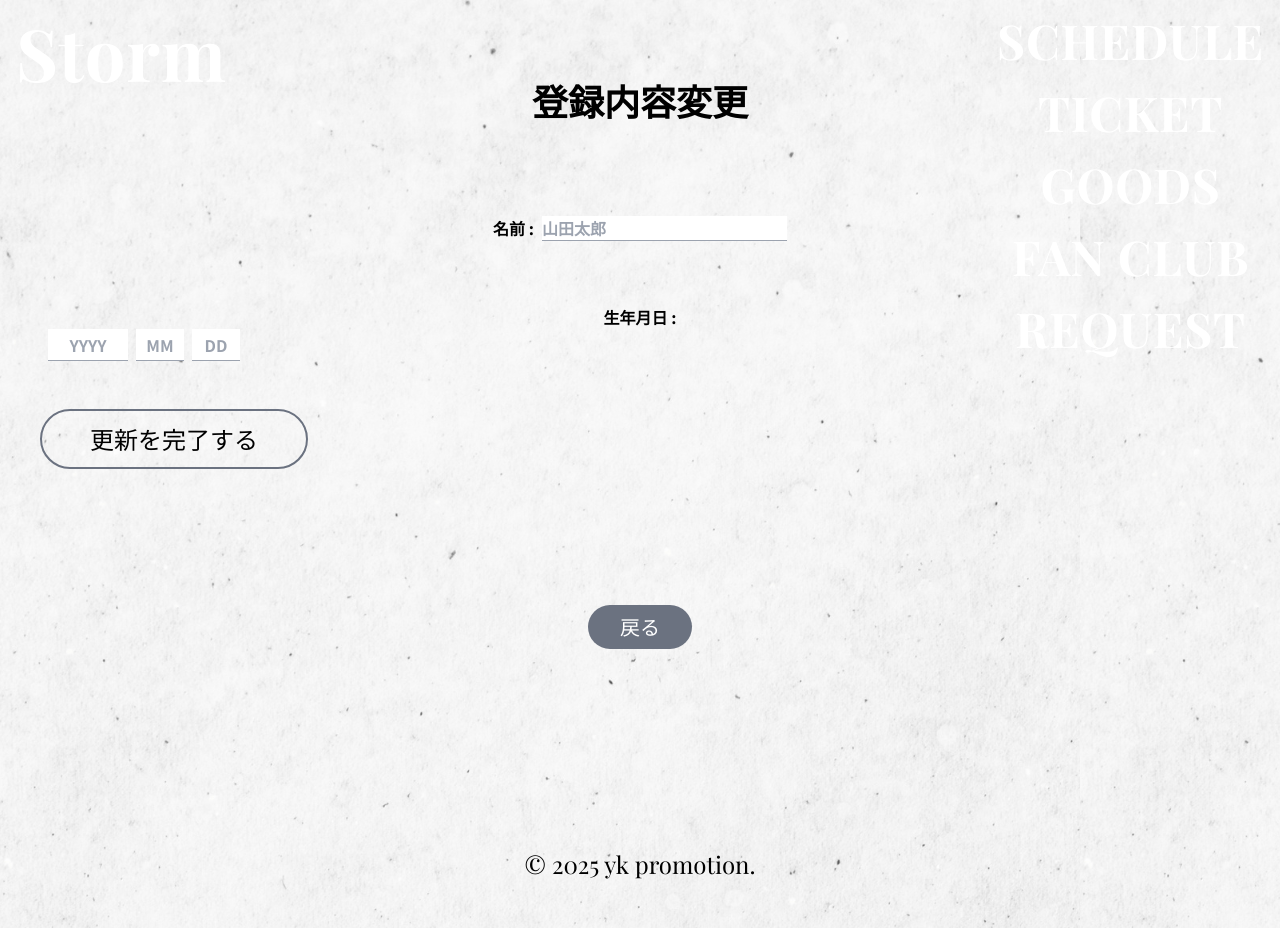
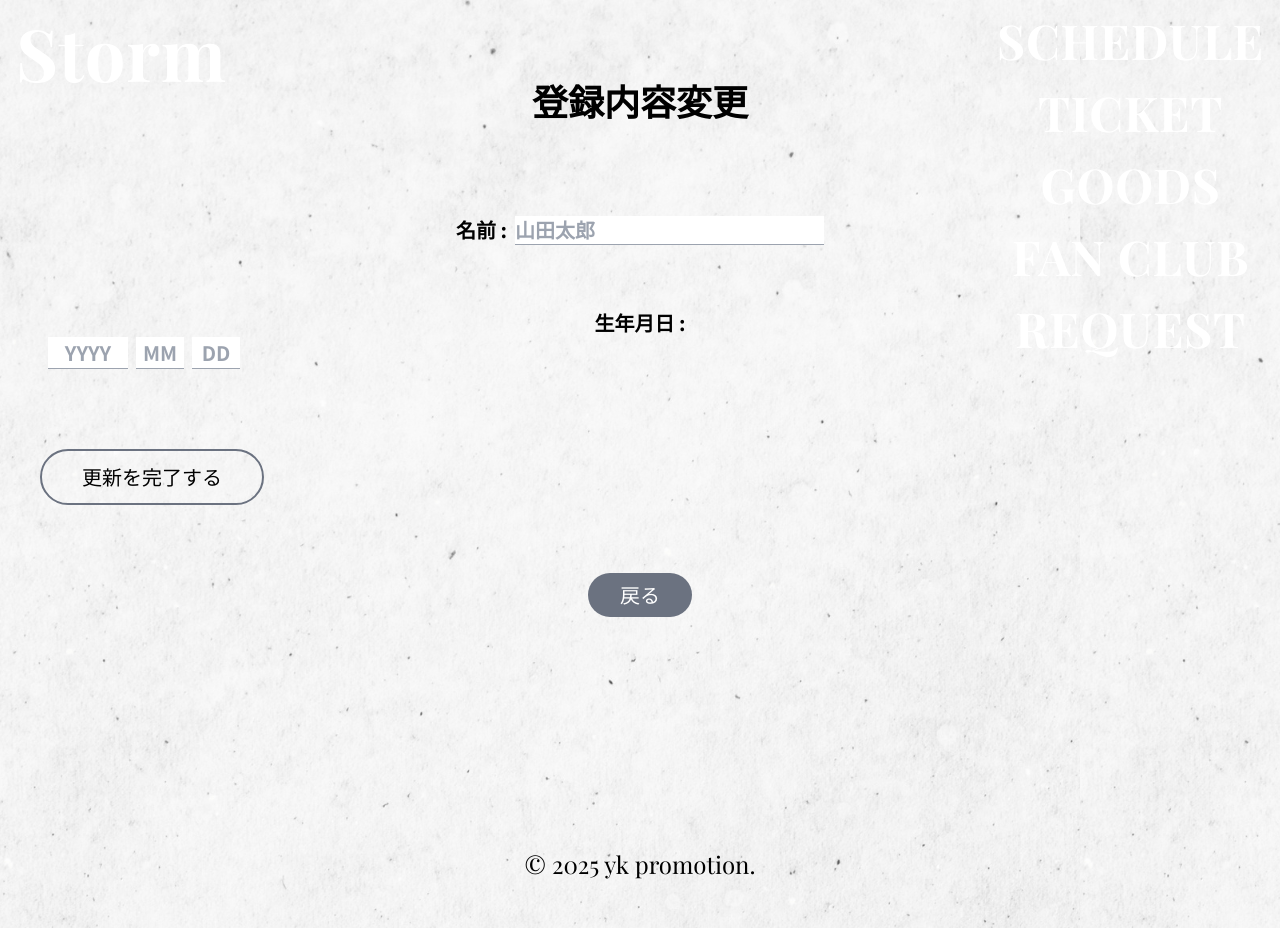
Before and after one commit to kotoaaa0327/my-react-project, a React (Vite) app in the folder frontend/: page /mypageedit in a window 1280 px wide. Built offline with nearby package versions, Linux system fonts and the light colour scheme; no server answers; a web font is replaced by a local one.

Commit message:
css微調整

```diff
--- a/frontend/src/components/Countdown.tsx
+++ b/frontend/src/components/Countdown.tsx
@@ -5,27 +5,38 @@ import { useState, useEffect } from "react";
 const Countdown: React.FC = () => {
   const countdownEnv = import.meta.env.VITE_COUNTDOWN_END;
 
+//.envから取得した日付文字列（2026-03-28T00:00:00Z）が存在するかどうか
 const endDate = countdownEnv
+//存在するなら、それをDate型に変換して使う
 ? new Date(countdownEnv)
+//存在しない（undefinedや空）なら、今日の23:59:59 に設定した日付を使う
 : new Date(new Date().setHours(23, 59, 59, 999));
 
+//設定した終了時間と、今の現在時刻との差をstateに保存
 const [timeLeft, setTimeLeft] = useState(endDate.getTime() - Date.now());
 
 useEffect(() => {
+  //1,000ミリ秒（=1秒）ごとに処理を実行する
   const timer = setInterval(() => {
     setTimeLeft(endDate.getTime() - Date.now());
   }, 1000);
+  //コンポーネントが消える時や再レンダー時にタイマーを止める
   return () => clearInterval(timer);
 }, [endDate]);
 
+//ミリ秒の塊から、日・時間・分・秒を順番に切り分け
+//残り時間（ms）を1日のミリ秒で割る
 const days = Math.floor(timeLeft / (1000 * 60 * 60 * 24));
+//1時間をミリ秒に変換（= 3600000ms）。24時間を超えた分を切り捨てて今の時間部分だけにする
 const hours = Math.floor((timeLeft / (1000 * 60 * 60)) % 24);
+//ミリ秒 → 分 に変換。60分を超えた分は切り捨て、0〜59 の範囲にする
 const minutes = Math.floor((timeLeft / (1000 * 60)) % 60);
+//ミリ秒 → 秒に変換。0〜59秒を取得
 const seconds = Math.floor((timeLeft / 1000) % 60);
 
   return (
     <div className="text-center py-10">
-      <h2 className="text-2xl md:text-3xl font-bold mb-5">
+      <h2 className="section-title">
         LAST LIVE START IN
       </h2>
       <div className="flex justify-center gap-3 md:gap-4 lg:gap-5 text-3xl md:text-4xl">
@@ -55,39 +66,3 @@ const seconds = Math.floor((timeLeft / 1000) % 60);
 };
 
 export default Countdown;
-
-//         <div className="countdown-box">
-//           <div className="countdown">
-//             <span className="countdown-number">{days}</span>
-//             <div className="countdown-unit">DAYS</div>
-//           </div>
-//         </div>
-//         {/* 時間 */}
-//         <div className="countdown-box">
-//           <div className="countdown">
-//             <span className="countdown-number">{hours}</span>
-//             <div className="countdown-unit">HOURS</div>
-//           </div>
-//         </div>
-
-//         {/* 分 */}
-//         <div className="countdown-box">
-//           <div className="countdown">
-//             <span className="countdown-number">{minutes}</span>
-//             <div className="countdown-unit">MINS</div>
-//           </div>
-//         </div>
-
-//         {/* 秒 */}
-//         <div className="countdown-box">
-//           <div className="countdown">
-//             <span className="countdown-number">{seconds}</span>
-//             <div className="countdown-unit">SECS</div>
-//           </div>
-//         </div>
-//       </div>
-//     </div>
-//   );
-// };
-
-// export default Countdown;
--- a/frontend/src/components/MyPageEdit.tsx
+++ b/frontend/src/components/MyPageEdit.tsx
@@ -42,7 +42,7 @@ const MyPageEdit: React.FC = () => {
 
         {/* 名前変更フィールド */}
         <div className="text-center mt-4">
-          <label className="label font-bold text-black">
+          <label className="label font-bold text-black md:text-xl">
             名前 :
             <input
               type="text"
@@ -57,7 +57,7 @@ const MyPageEdit: React.FC = () => {
 
         {/* 年齢変更フィールド */}
         <div className="text-center mt-10 md:mt-16">
-          <label className="label font-bold text-black">
+          <label className="label font-bold text-black md:text-xl">
             生年月日 :
             <div className="flex items-center ml-2">
               <input
@@ -118,7 +118,7 @@ const MyPageEdit: React.FC = () => {
         </div>
 
         {/* 戻るボタン */}
-        <div className="text-center mt-10">
+        <div className="text-center">
         <button
           onClick={handleBackClick}
           className="back-button"
--- a/frontend/src/index.css
+++ b/frontend/src/index.css
@@ -271,9 +271,9 @@
   .update-button {
     @apply px-6 mt-40 py-2 border-2 border-gray-500 rounded-full hover:bg-[#A4C6FF] transition;
 
-    @apply md:my-6 md:px-10 md:py-4 md:text-xl;
+    @apply md:my-6 md:px-10 md:py-3 md:text-xl;
 
-    @apply lg:my-12 lg:px-12 lg:py-3 lg:text-2xl;
+    @apply lg:mt-20 lg:mb-5 lg:px-10 lg:py-3 lg:text-xl;
   }
 
   /* リクエストページタイトル */
```
